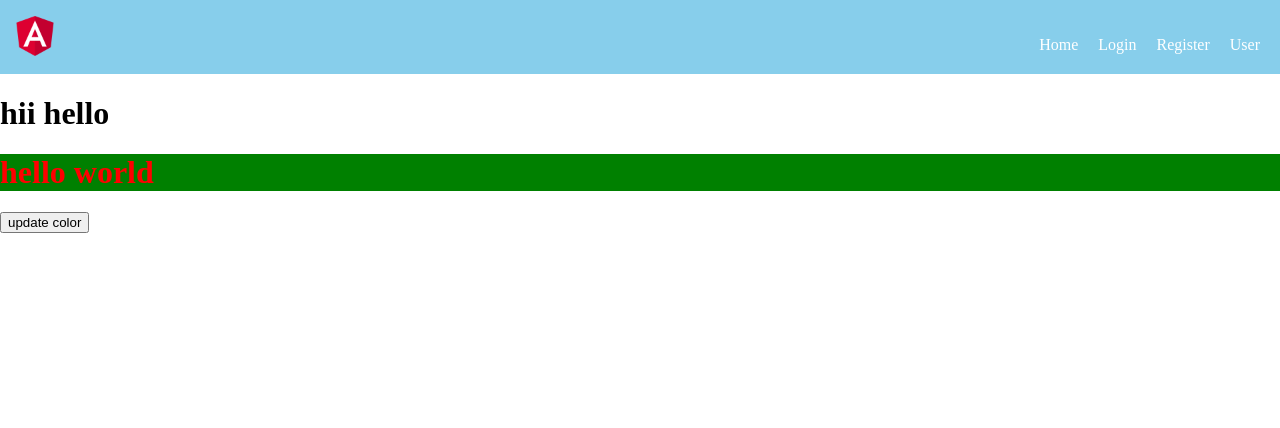
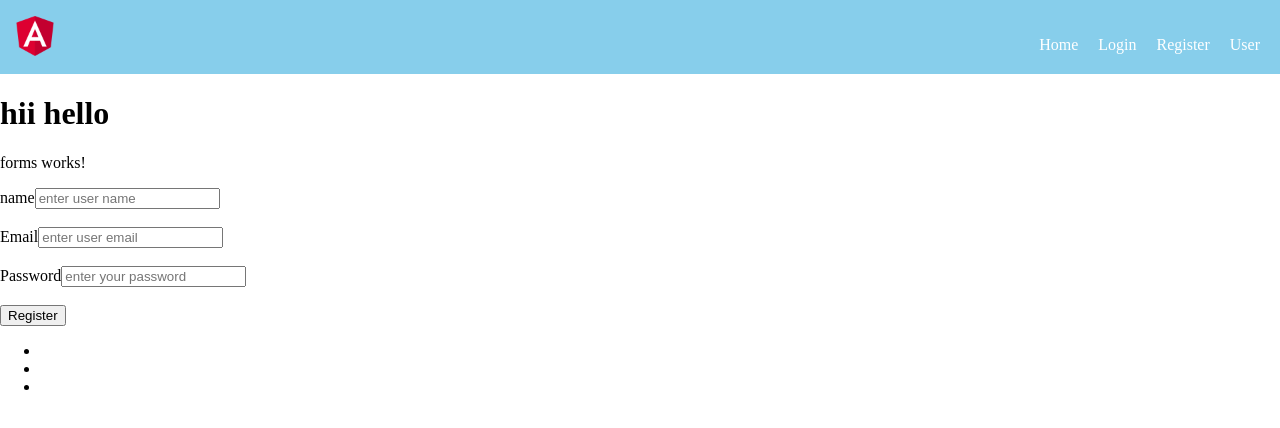
Before and after one commit to ranitbcd/fullangular, an Angular app: page / in a window 1280 px wide. Shown: the top 428 px of the page. Built offline with nearby package versions, Linux system fonts and the light colour scheme.

Commit message:
form introduce

```diff
--- a/src/app/app.component.html
+++ b/src/app/app.component.html
@@ -8,4 +8,5 @@
 <!-- <app-if-else></app-if-else> -->
 <!-- <app-switc-case></app-switc-case> -->
 <!-- <app-for-loop></app-for-loop> -->
-<app-style-binding></app-style-binding>
+<!-- <app-style-binding></app-style-binding> -->
+<app-forms></app-forms>
--- /dev/null
+++ b/src/app/forms/forms.component.html
@@ -0,0 +1,17 @@
+<p>forms works!</p>
+<form #basicForm="ngForm" (ngSubmit)="getData(basicForm.value)">
+    <label>name</label>
+    <input type="text" ngModel name="user" placeholder="enter user name"><br><br>
+    <label>Email</label>
+    <input type="text" ngModel name="email" placeholder="enter user email"><br><br>
+    <label>Password</label>
+    <input type="text" ngModel name="password" placeholder="enter your password">
+    <br>
+    <br>
+    <button>Register</button>
+</form>
+<ul>
+    <li>{{userData.user}}</li>
+    <li>{{userData.email}}</li>
+    <li>{{userData.password}}</li>
+</ul>
--- /dev/null
+++ b/src/app/forms/forms.component.ts
@@ -0,0 +1,19 @@
+import { Component, OnInit } from '@angular/core';
+import { NgForm } from '@angular/forms';
+@Component({
+  selector: 'app-forms',
+  templateUrl: './forms.component.html',
+  styleUrls: ['./forms.component.css']
+})
+export class FormsComponent implements OnInit {
+  userData:any={}
+  getData(data:NgForm){
+    console.log(data)
+    this.userData=data;
+  }
+  constructor() { }
+
+  ngOnInit(): void {
+  }
+
+}
--- a/tsconfig.json
+++ b/tsconfig.json
@@ -5,7 +5,7 @@
     "baseUrl": "./",
     "outDir": "./dist/out-tsc",
     "forceConsistentCasingInFileNames": true,
-    "strict": true,
+    "strict": false,
     "noImplicitReturns": true,
     "noFallthroughCasesInSwitch": true,
     "sourceMap": true,
```
Also changed, not shown: src/app/app.module.ts (+6 -1 lines), src/app/forms/forms.component.css (added), 1 other file (tests, documents, lock files or other folders).
